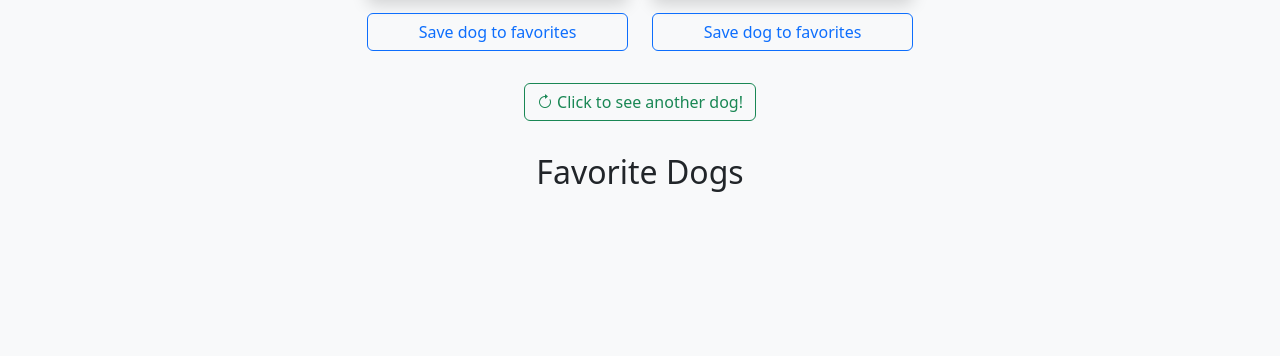
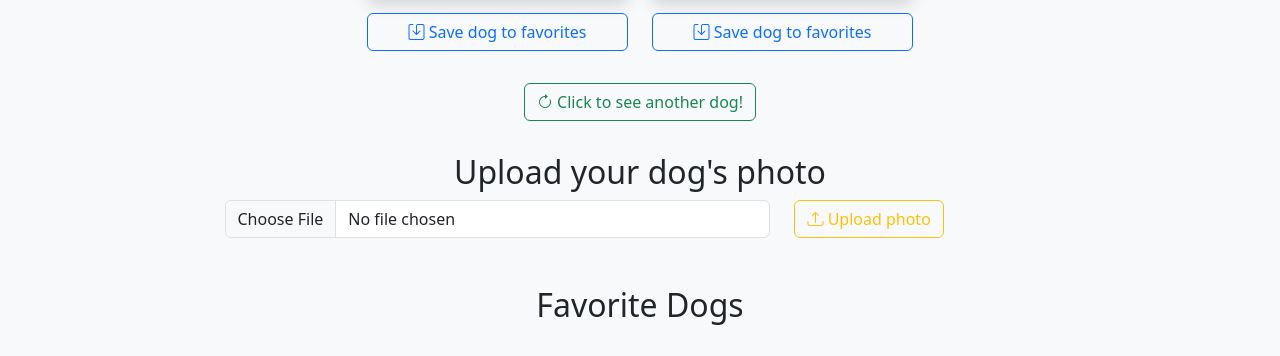
Before and after one commit to anarotela18/curso-fundamentos-api, a plain HTML site: page proyecto-dog-random/index.html in a window 1280 px wide. Shown: the part 492-848 px from the top of the page. Before the commit the page ends 800 px from the top, so only its background shows below. Drawn offline with nearby package versions, Linux system fonts and the light colour scheme; no server answers.

Commit message:
upload dog photo function

```diff
--- a/proyecto-dog-random/index.html
+++ b/proyecto-dog-random/index.html
@@ -23,14 +23,14 @@
                     <article>
                         <img id="dogImage1" src="" alt="random dog image" class="img-fluid rounded shadow mb-2">
                         <p id="dogBreed1" class="text-body-secondary text-center"></p>
-                        <button id="dogButtonRandom1" class="btn btn-outline-primary w-100">Save dog to favorites</button>
+                        <button id="dogButtonRandom1" class="btn btn-outline-primary w-100"><i class="bi bi-save"> </i>Save dog to favorites</button>
                     </article>
                 </div>
                 <div class="col-12 col-sm-6 col-md-4 col-lg-3 mb-3">
                     <article>
                         <img id="dogImage2" src="" alt="random dog image" class="img-fluid rounded shadow mb-2">
                         <p id="dogBreed2" class="text-body-secondary text-center"></p>
-                        <button id="dogButtonRandom2" class="btn btn-outline-primary w-100">Save dog to favorites</button>
+                        <button id="dogButtonRandom2" class="btn btn-outline-primary w-100"><i class="bi bi-save"></i> Save dog to favorites</button>
                     </article>
                 </div>
             </div>
@@ -40,6 +40,28 @@
                        <i class="bi bi-arrow-clockwise"></i>  Click to see another dog!
                     </button>
                 </div>
+            </div>
+        </div>
+    </section>
+
+    <section class="container my-4">
+        <div class="row">
+            <div class="col-12 col-md-9 mx-auto">
+                <h2 class="text-center">Upload your dog's photo</h2>
+                <form id="uploadingForm">
+                    <div class="row">
+                        <div class="col-12 col-xl-8">
+                            <input id="fileDogPhoto" type="file" name="file" class="form-control" accept="image/*">
+                        </div>
+                        <div class="col-12 col-xl-4">
+                            <button type="button" onclick="uploadDogPhoto()" class="btn btn-outline-warning">
+                                <i class="bi bi-upload"></i>
+                                Upload photo
+                            </button>
+
+                        </div>
+                    </div>
+                </form>
             </div>
         </div>
     </section>
--- a/proyecto-dog-random/js/main.js
+++ b/proyecto-dog-random/js/main.js
@@ -7,6 +7,8 @@ const API_URL_FAVORITES = "https://api.thedogapi.com/v1/favourites?&order=DESC";
 
 const API_URL_FAVORITES_DELETE = (id) =>
   `https://api.thedogapi.com/v1/favourites/${id}?`;
+
+const API_URL_UPLOAD = "https://api.thedogapi.com/v1/images/upload";
 
 function showMessage(type, text) {
   const messageDiv = document.getElementById("message");
@@ -173,5 +175,44 @@ async function deleteFavoriteDog(id) {
   }
 }
 
+async function uploadDogPhoto() {
+  const form = document.getElementById("uploadingForm");
+  const formData = new FormData(form);
+  const file = formData.get("file");
+
+  if (!file || file.size === 0) {
+    showMessage("danger", "Please select a file before uploading");
+    return;
+  }
+
+  const button = document.querySelector("#uploadingForm button");
+  button.disabled = true;
+  button.innerHTML = '<i class="bi bi-upload"> Uploading ...</i>';
+
+  try {
+    const response = await fetch(API_URL_UPLOAD, {
+      method: "POST",
+      headers: { "X-API-KEY": API_KEY },
+      body: formData,
+    });
+    if (!response.ok) {
+      const text = await response.text();
+      const errorMessage = `There was an error in upload: ${response.status} - ${text}`;
+      showMessage("danger", errorMessage);
+      return;
+    }
+    const data = await response.json();
+    showMessage("success", "Successfully uploaded dog photo");
+    console.log("Uploaded image info: ", data);
+    console.log(data.url); // https://cdn2.thedogapi.com/images/bHyWzkvt_.jpg
+    saveFavoriteDog(data.id);
+    form.reset();
+  } catch (error) {
+    showMessage("danger", `Unexpected error during upload: ${error}`);
+  }finally {
+    button.disabled = false;
+    button.innerHTML = '<i class="bi bi-upload"> Upload photo</i>';
+  }
+}
 loadRandomDogs();
 loadFavoriteDogs();
```
